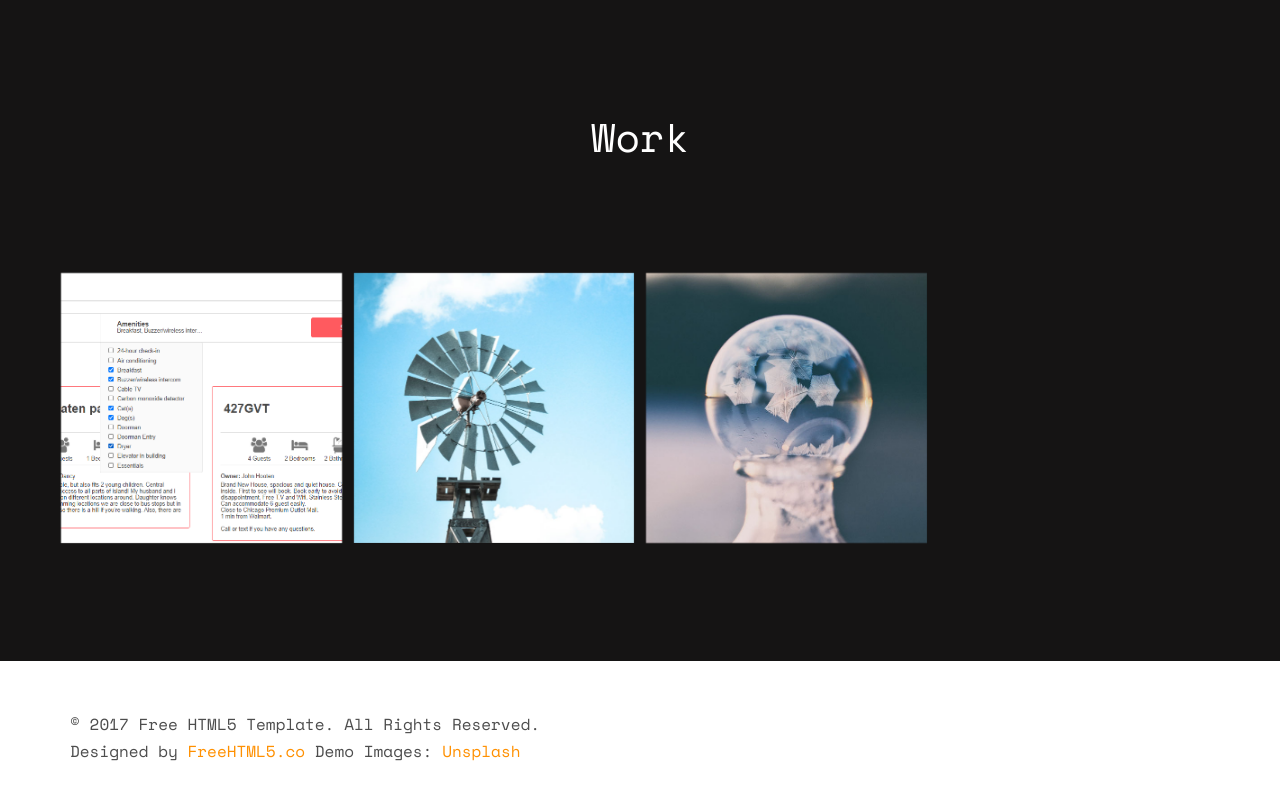
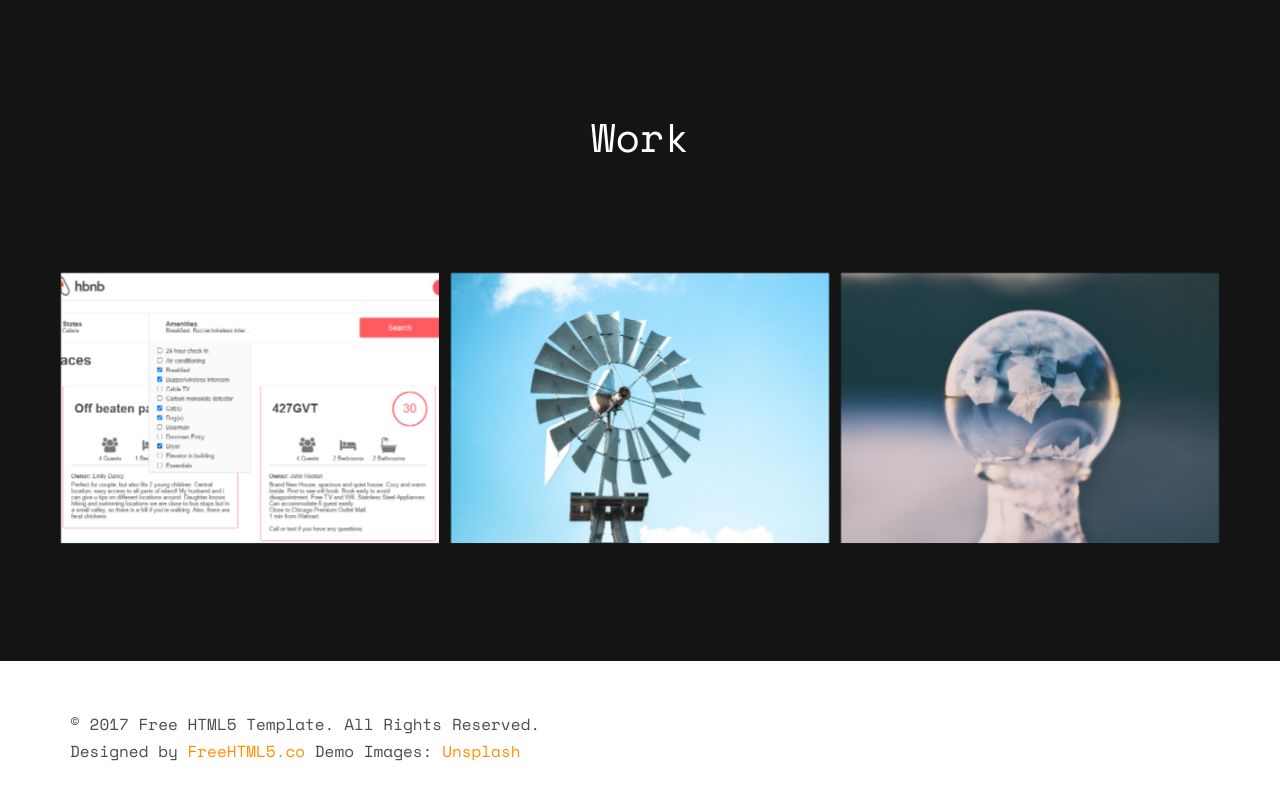
Before and after one commit to gefranco/gefranco.github.io, a plain HTML site: page index.html in a window 1280 px wide. Shown: the part 2563-3363 px from the top of the page. Drawn offline with nearby package versions, Linux system fonts and the light colour scheme; some packages are replaced by stand-ins of ours; no server answers; files whose address does not match are found by name.

Commit message:
[testing]

```diff
--- a/index.html
+++ b/index.html
@@ -428,7 +428,7 @@
 				</div>
 			</div>
 			<div class="row">
-				<div class="col-md-3 text-center col-padding animate-box">
+				<div class="col-md-4 text-center col-padding animate-box">
 					<a href="https://github.com/gefranco/AirBnB_clone/blob/master/README.md" class="work" style="background-image: url(images/amenities.png);">
 						<div class="desc">
 							<h3>AIRBNB CLONE</h3>
@@ -436,7 +436,7 @@
 						</div>
 					</a>
 				</div>
-				<div class="col-md-3 text-center col-padding animate-box">
+				<div class="col-md-4 text-center col-padding animate-box">
 					<a href="#" class="work" style="background-image: url(images/portfolio-2.jpg);">
 						<div class="desc">
 							<h3>Project Name</h3>
@@ -444,7 +444,7 @@
 						</div>
 					</a>
 				</div>
-				<div class="col-md-3 text-center col-padding animate-box">
+				<div class="col-md-4 text-center col-padding animate-box">
 					<a href="#" class="work" style="background-image: url(images/portfolio-3.jpg);">
 						<div class="desc">
 							<h3>Project Name</h3>
```
